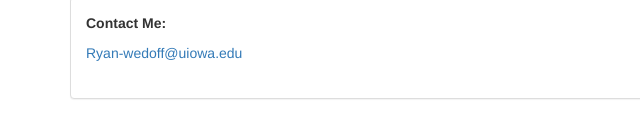
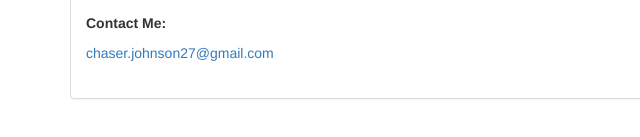
Before and after one commit to chasejohnson3/PersonalWebsite, a plain HTML site: page projects.html in a window 1280 px wide. Shown: the part 403-540 px from the top of the page, 0-640 px from the left. Drawn offline with nearby package versions, Linux system fonts and the light colour scheme.

Commit message:
Updated contact information.

```diff
--- a/projects.html
+++ b/projects.html
@@ -73,8 +73,8 @@
                             <b>Contact Me:</b>
                         </p>
                         <address>
-                            <a href="mailto:ryan-wedoff@uiowa.edu">
-                                Ryan-wedoff@uiowa.edu <!-- INSERT copy from previous pages-->
+                            <a href="chaser.johnson27@gmail.com">
+                                chaser.johnson27@gmail.com <!-- INSERT copy from previous pages-->
                             </a>
                         </address>
                     </div>
```
